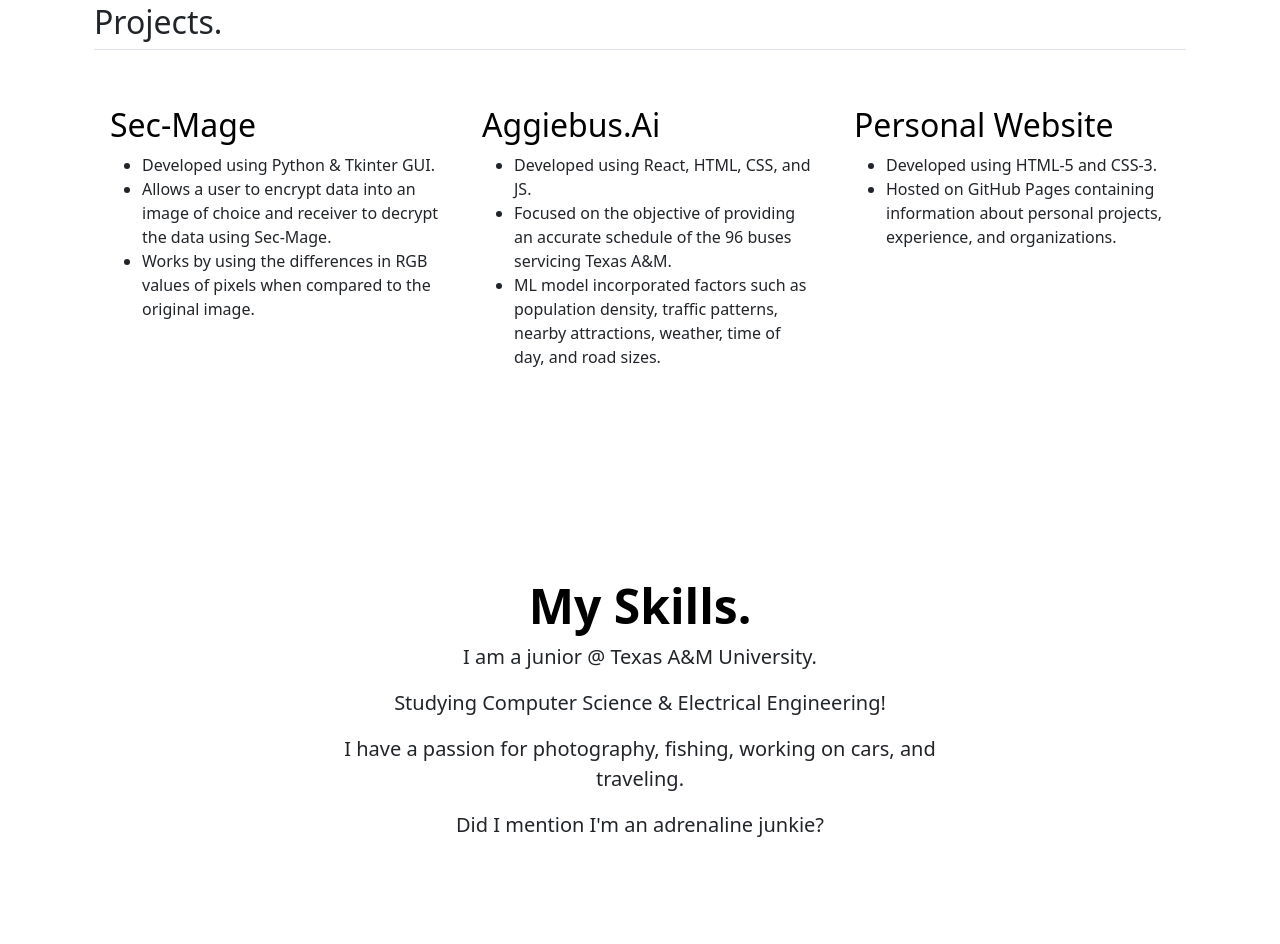
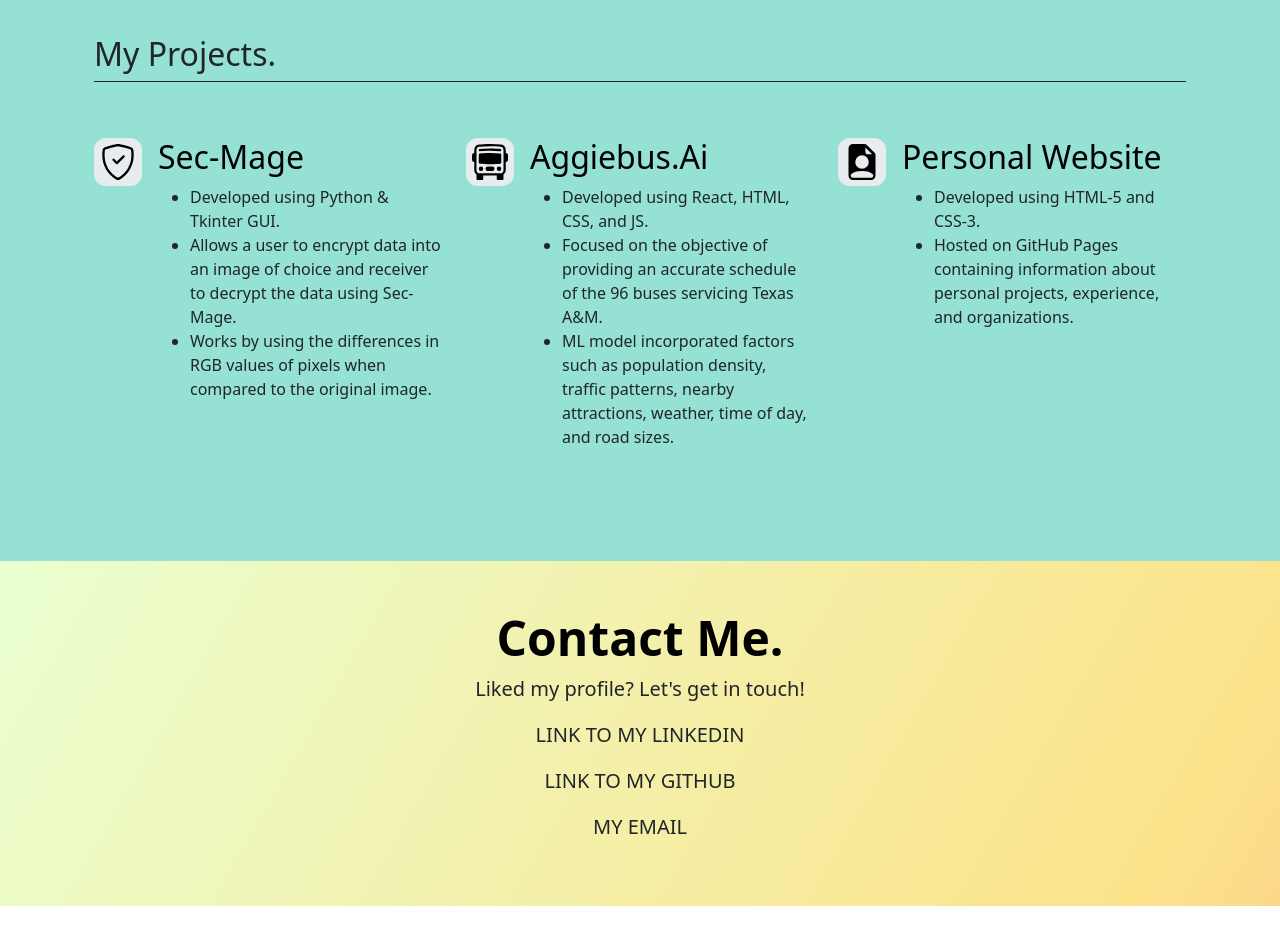
Before and after one commit to otabek7/Personal_Website, a plain HTML site: page index.html in a window 1280 px wide. Shown: the part 1032-1976 px from the top of the page. After the commit the page ends 1938 px from the top, so only its background shows below. Drawn offline with nearby package versions, Linux system fonts and the light colour scheme.

Commit message:
added colors and updated sections

```diff
--- a/index.html
+++ b/index.html
@@ -9,17 +9,18 @@
       integrity="sha384-9ndCyUaIbzAi2FUVXJi0CjmCapSmO7SnpJef0486qhLnuZ2cdeRhO02iuK6FUUVM"
       crossorigin="anonymous"
     />
+    <link href="./style.css" rel="stylesheet" />
   </head>
 
   <body>
     <!-- Title -->
-    <section id="product">
+    <section id="product" class="gradient-background">
       <div
-        class="position-relative overflow-hidden p-3 p-md-5 m-md-3 text-center bg-body-tertiary"
+        class="position-relative gradient-background overflow-hidden p-3 p-md-5 m-md-3 text-center bg-body-tertiary"
       >
-        <div class="col-md-6 p-lg-5 mx-auto my-5">
+        <div class="col-md-6 p-lg-5 mx-auto m-5">
           <h1 class="display-3 fw-bold">Howdy! I'm Otabek.</h1>
-          <h3 class="fw-normal text-muted mb-3">a software developer.</h3>
+          <h3 class="fw-normal text-muted mb-5">a software developer.</h3>
         </div>
       </div>
     </section>
@@ -50,18 +51,30 @@
     </section>
 
     <!-- Projects -->
-    <section id="projects">
+    <section id="projects" class="blue">
       <div class="container px-4 py-5" id="hanging-icons">
-        <h2 class="pb-2 border-bottom">Projects.</h2>
+        <h2 class="pb-2 border-bottom border-dark">My Projects.</h2>
         <div class="row g-4 py-5 row-cols-1 row-cols-lg-3">
           <div class="col d-flex align-items-start">
             <div
               class="icon-square text-body-emphasis bg-body-secondary d-inline-flex align-items-center justify-content-center fs-4 flex-shrink-0 me-3"
             >
               <!-- TODO Fix the SVG!!! -->
-              <!-- <svg class="bi" width="1em" height="1em">
-                <use xlink:href="#toggles2"></use>
-              </svg> -->
+              <svg
+                xmlns="http://www.w3.org/2000/svg"
+                width="36"
+                height="36"
+                fill="currentColor"
+                class="bi bi-shield-check"
+                viewBox="0 0 16 16"
+              >
+                <path
+                  d="M5.338 1.59a61.44 61.44 0 0 0-2.837.856.481.481 0 0 0-.328.39c-.554 4.157.726 7.19 2.253 9.188a10.725 10.725 0 0 0 2.287 2.233c.346.244.652.42.893.533.12.057.218.095.293.118a.55.55 0 0 0 .101.025.615.615 0 0 0 .1-.025c.076-.023.174-.061.294-.118.24-.113.547-.29.893-.533a10.726 10.726 0 0 0 2.287-2.233c1.527-1.997 2.807-5.031 2.253-9.188a.48.48 0 0 0-.328-.39c-.651-.213-1.75-.56-2.837-.855C9.552 1.29 8.531 1.067 8 1.067c-.53 0-1.552.223-2.662.524zM5.072.56C6.157.265 7.31 0 8 0s1.843.265 2.928.56c1.11.3 2.229.655 2.887.87a1.54 1.54 0 0 1 1.044 1.262c.596 4.477-.787 7.795-2.465 9.99a11.775 11.775 0 0 1-2.517 2.453 7.159 7.159 0 0 1-1.048.625c-.28.132-.581.24-.829.24s-.548-.108-.829-.24a7.158 7.158 0 0 1-1.048-.625 11.777 11.777 0 0 1-2.517-2.453C1.928 10.487.545 7.169 1.141 2.692A1.54 1.54 0 0 1 2.185 1.43 62.456 62.456 0 0 1 5.072.56z"
+                />
+                <path
+                  d="M10.854 5.146a.5.5 0 0 1 0 .708l-3 3a.5.5 0 0 1-.708 0l-1.5-1.5a.5.5 0 1 1 .708-.708L7.5 7.793l2.646-2.647a.5.5 0 0 1 .708 0z"
+                />
+              </svg>
             </div>
             <div>
               <h3 class="fs-2 text-body-emphasis">Sec-Mage</h3>
@@ -85,9 +98,21 @@
             >
               <!-- TODO Fix the SVG!!! -->
 
-              <!-- <svg class="bi" width="1em" height="1em">
-                <use xlink:href="#cpu-fill"></use>
-              </svg> -->
+              <svg
+                xmlns="http://www.w3.org/2000/svg"
+                width="36"
+                height="36"
+                fill="currentColor"
+                class="bi bi-bus-front"
+                viewBox="0 0 16 16"
+              >
+                <path
+                  d="M5 11a1 1 0 1 1-2 0 1 1 0 0 1 2 0Zm8 0a1 1 0 1 1-2 0 1 1 0 0 1 2 0Zm-6-1a1 1 0 1 0 0 2h2a1 1 0 1 0 0-2H7Zm1-6c-1.876 0-3.426.109-4.552.226A.5.5 0 0 0 3 4.723v3.554a.5.5 0 0 0 .448.497C4.574 8.891 6.124 9 8 9c1.876 0 3.426-.109 4.552-.226A.5.5 0 0 0 13 8.277V4.723a.5.5 0 0 0-.448-.497A44.303 44.303 0 0 0 8 4Zm0-1c-1.837 0-3.353.107-4.448.22a.5.5 0 1 1-.104-.994A44.304 44.304 0 0 1 8 2c1.876 0 3.426.109 4.552.226a.5.5 0 1 1-.104.994A43.306 43.306 0 0 0 8 3Z"
+                />
+                <path
+                  d="M15 8a1 1 0 0 0 1-1V5a1 1 0 0 0-1-1V2.64c0-1.188-.845-2.232-2.064-2.372A43.61 43.61 0 0 0 8 0C5.9 0 4.208.136 3.064.268 1.845.408 1 1.452 1 2.64V4a1 1 0 0 0-1 1v2a1 1 0 0 0 1 1v3.5c0 .818.393 1.544 1 2v2a.5.5 0 0 0 .5.5h2a.5.5 0 0 0 .5-.5V14h6v1.5a.5.5 0 0 0 .5.5h2a.5.5 0 0 0 .5-.5v-2c.607-.456 1-1.182 1-2V8ZM8 1c2.056 0 3.71.134 4.822.261.676.078 1.178.66 1.178 1.379v8.86a1.5 1.5 0 0 1-1.5 1.5h-9A1.5 1.5 0 0 1 2 11.5V2.64c0-.72.502-1.301 1.178-1.379A42.611 42.611 0 0 1 8 1Z"
+                />
+              </svg>
             </div>
             <div>
               <h3 class="fs-2 text-body-emphasis">Aggiebus.Ai</h3>
@@ -111,9 +136,18 @@
             >
               <!-- TODO Fix the SVG!!! -->
 
-              <!-- <svg class="bi" width="1em" height="1em">
-                <use xlink:href="#tools"></use>
-              </svg> -->
+              <svg
+                xmlns="http://www.w3.org/2000/svg"
+                width="36"
+                height="36"
+                fill="currentColor"
+                class="bi bi-file-earmark-person-fill"
+                viewBox="0 0 16 16"
+              >
+                <path
+                  d="M9.293 0H4a2 2 0 0 0-2 2v12a2 2 0 0 0 2 2h8a2 2 0 0 0 2-2V4.707A1 1 0 0 0 13.707 4L10 .293A1 1 0 0 0 9.293 0zM9.5 3.5v-2l3 3h-2a1 1 0 0 1-1-1zM11 8a3 3 0 1 1-6 0 3 3 0 0 1 6 0zm2 5.755V14a1 1 0 0 1-1 1H4a1 1 0 0 1-1-1v-.245S4 12 8 12s5 1.755 5 1.755z"
+                />
+              </svg>
             </div>
             <div>
               <h3 class="fs-2 text-body-emphasis">Personal Website</h3>
@@ -131,9 +165,9 @@
       </div>
     </section>
 
-    <!-- My Skills -->
-    <section id="skills">
-      <div class="px-4 py-5 my-5 text-center">
+    <!-- Contact -->
+    <section id="contact" class="gradient-background">
+      <div class="px-4 py-5 text-center">
         <!-- <img
           class="d-block mx-auto mb-4"
           src="/docs/5.3/assets/brand/bootstrap-logo.svg"
@@ -141,17 +175,12 @@
           width="72"
           height="57"
         /> -->
-        <h1 class="display-5 fw-bold text-body-emphasis">My Skills.</h1>
+        <h1 class="display-5 fw-bold text-body-emphasis">Contact Me.</h1>
         <div class="col-lg-6 mx-auto">
-          <p class="lead">I am a junior @ Texas A&M University.</p>
-          <p class="lead">
-            Studying Computer Science & Electrical Engineering!
-          </p>
-          <p class="lead">
-            I have a passion for photography, fishing, working on cars, and
-            traveling.
-          </p>
-          <p class="lead">Did I mention I'm an adrenaline junkie?</p>
+          <p class="lead">Liked my profile? Let's get in touch!</p>
+          <p class="lead">LINK TO MY LINKEDIN</p>
+          <p class="lead">LINK TO MY GITHUB</p>
+          <p class="lead">MY EMAIL</p>
         </div>
       </div>
     </section>
--- /dev/null
+++ b/style.css
@@ -0,0 +1,27 @@
+.gradient-background {
+    background: linear-gradient(300deg, #F38181, #FCE38A, #EAFFD0);
+    background-size: 180% 180%;
+    animation: gradient-animation 18s ease infinite;
+  }
+
+.red{
+    background-color: #F38181;
+}
+
+.yellow{
+    background-color: #FCE38A;
+}
+
+.green{
+    background-color: #EAFFD0;
+}
+
+.blue{
+    background-color: #95E1D3;
+}
+
+.icon-square {
+    width: 3rem;
+    height: 3rem;
+    border-radius: 0.75rem;
+}
```
